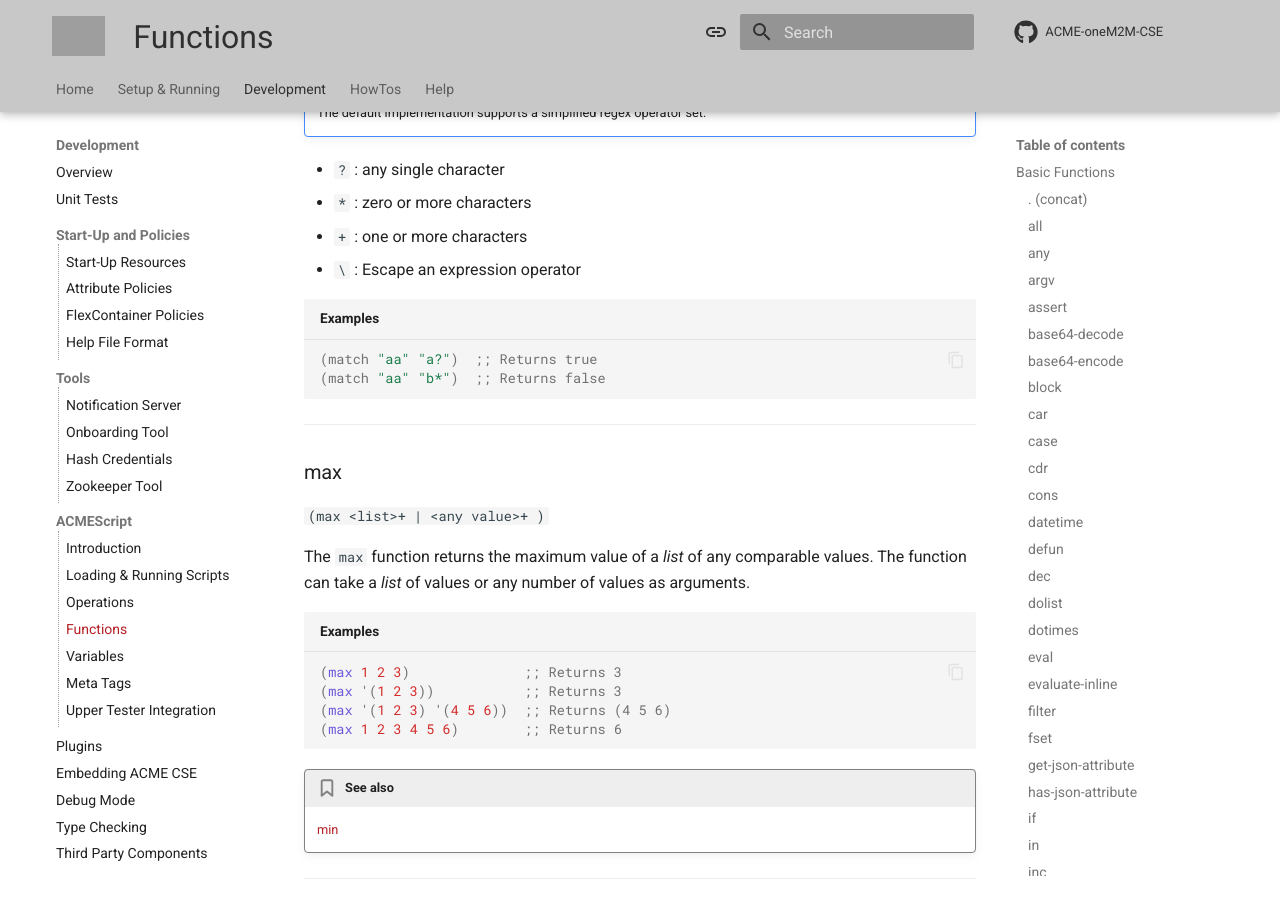
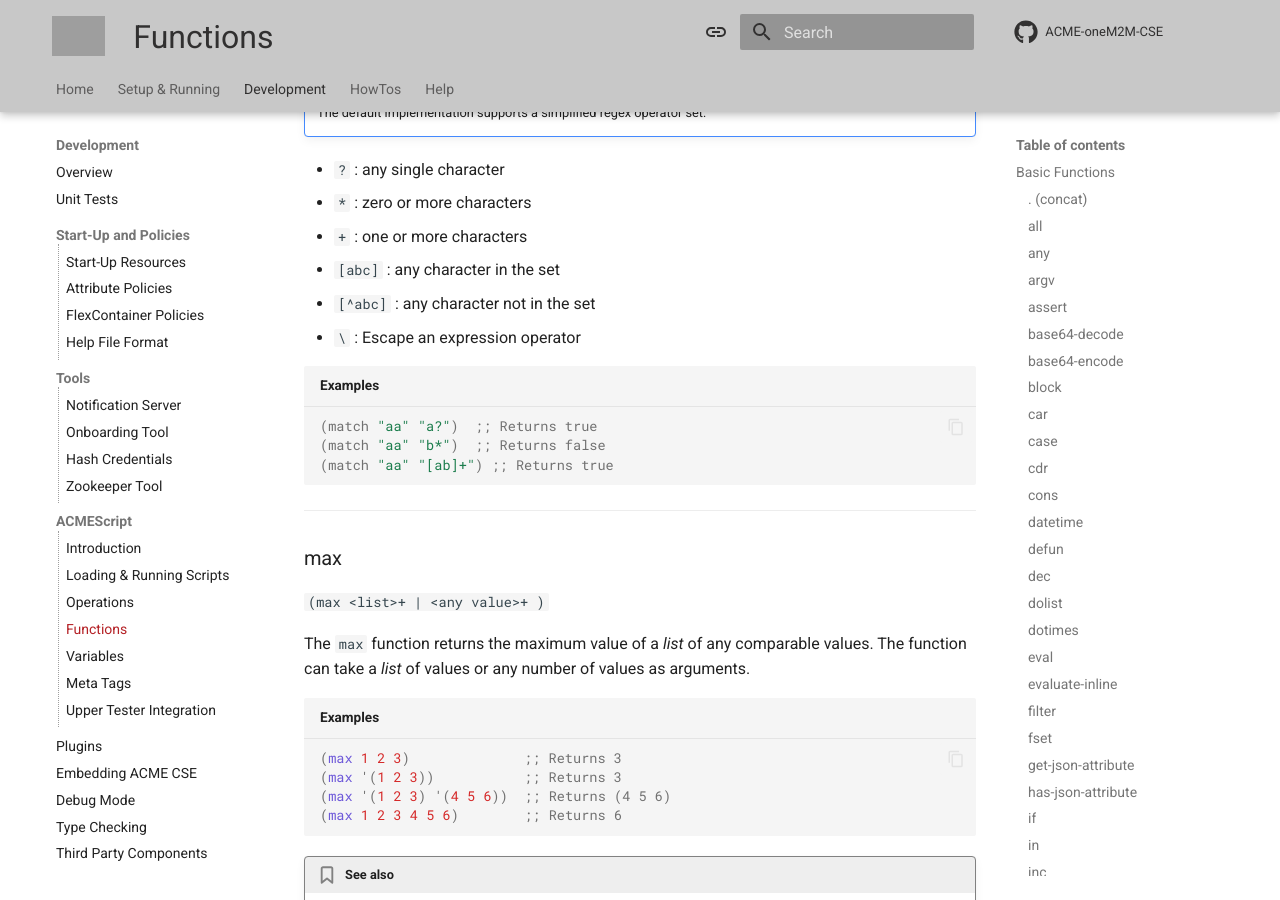
Before and after one commit to ankraft/ACME-oneM2M-CSE-mkdocs, an MkDocs documentation site: the page built from docs/development/ACMEScript-functions.md, in a window 1280 px wide and 900 px high, scrolled down 19659 px. Built offline with MkDocs 1.6.1 and Material for MkDocs 9.7.7, drawn with Linux system fonts in a browser that asks for light colours; comment, search, counter and statistics services are not loaded; grey boxes are pictures that could not be loaded.

Commit message:
Updated "match" function documentation

````diff
--- a/docs/development/ACMEScript-functions.md
+++ b/docs/development/ACMEScript-functions.md
@@ -766,11 +766,14 @@ The `match` function determines whether a string matches a regular expression *r
 - `?` : any single character
 - `*` : zero or more characters
 - `+` : one or more characters
+- `[abc]` : any character in the set
+- `[^abc]` : any character not in the set
 - `\` : Escape an expression operator
 
 ```lisp title="Examples"
 (match "aa" "a?")  ;; Returns true
 (match "aa" "b*")  ;; Returns false
+(match "aa" "[ab]+") ;; Returns true
 ```
 
 ---
````
